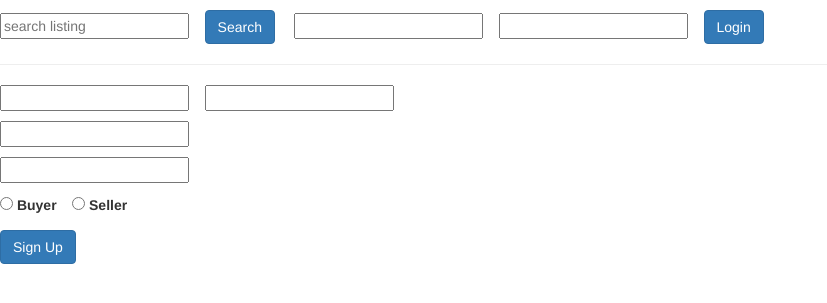
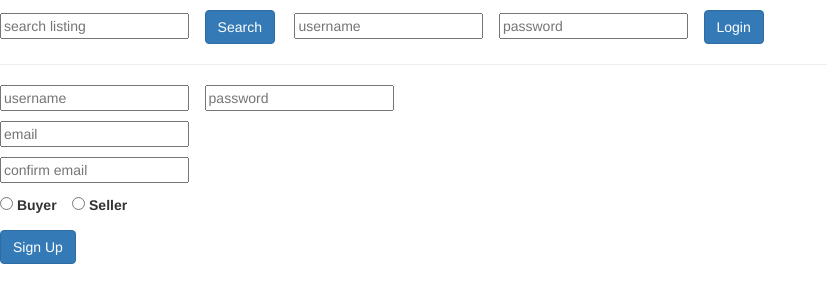
Before and after one commit to edchtzwe/self, a PHP site: page / in a window 1280 px wide. Shown: the top 303 px of the page, without its empty margins (0-827 px from the left). Run offline with PHP 8.4, Linux system fonts and the light colour scheme.

Commit message:
>>Committed by Chong Tze Wei @ Edmund >>7440820@gmail.com >>https://au.linkedin.com/in/chong-tze-wei-7b7564103

```diff
--- a/index.php
+++ b/index.php
@@ -18,8 +18,8 @@
 </FORM>
 <!--This is the form that is to be submitted to the login processing back-end-->
 <FORM id="inline" method=post action="login.php">
-<INPUT name=login_username>&nbsp;&nbsp;&nbsp;
-<INPUT name=login_password>&nbsp;&nbsp;&nbsp;
+<INPUT name=login_username placeholder="username">&nbsp;&nbsp;&nbsp;
+<INPUT name=login_password placeholder="password">&nbsp;&nbsp;&nbsp;
 <INPUT type=submit class="btn btn-primary" value=Login name=login_bttn>
 <LABEL for=login_bttn></LABEL>
 </FORM>
@@ -28,10 +28,10 @@
 <!--This is the form that is to be submitted to the signup processing back-end-->
 <P>
 <FORM method=post action="signup.php">
-<INPUT name=signup_password>&nbsp;&nbsp;&nbsp;
-<INPUT type=password name=signup_password></P>
-<P><INPUT name=email></P>
-<P><INPUT name=confirm_email></P>
+<INPUT name=signup_username placeholder="username">&nbsp;&nbsp;&nbsp;
+<INPUT type=password name=signup_password placeholder="password"></P>
+<P><INPUT name=email placeholder="email"></P>
+<P><INPUT name=confirm_email placeholder="confirm email"></P>
 <P><INPUT type=radio name="type" id="buyer">&nbsp;<LABEL FOR="buyer">Buyer</LABEL>&nbsp;&nbsp;&nbsp;
 <INPUT type=radio name="type" id="seller">&nbsp;<LABEL FOR="seller">Seller</LABEL></P>
 <P>
```
